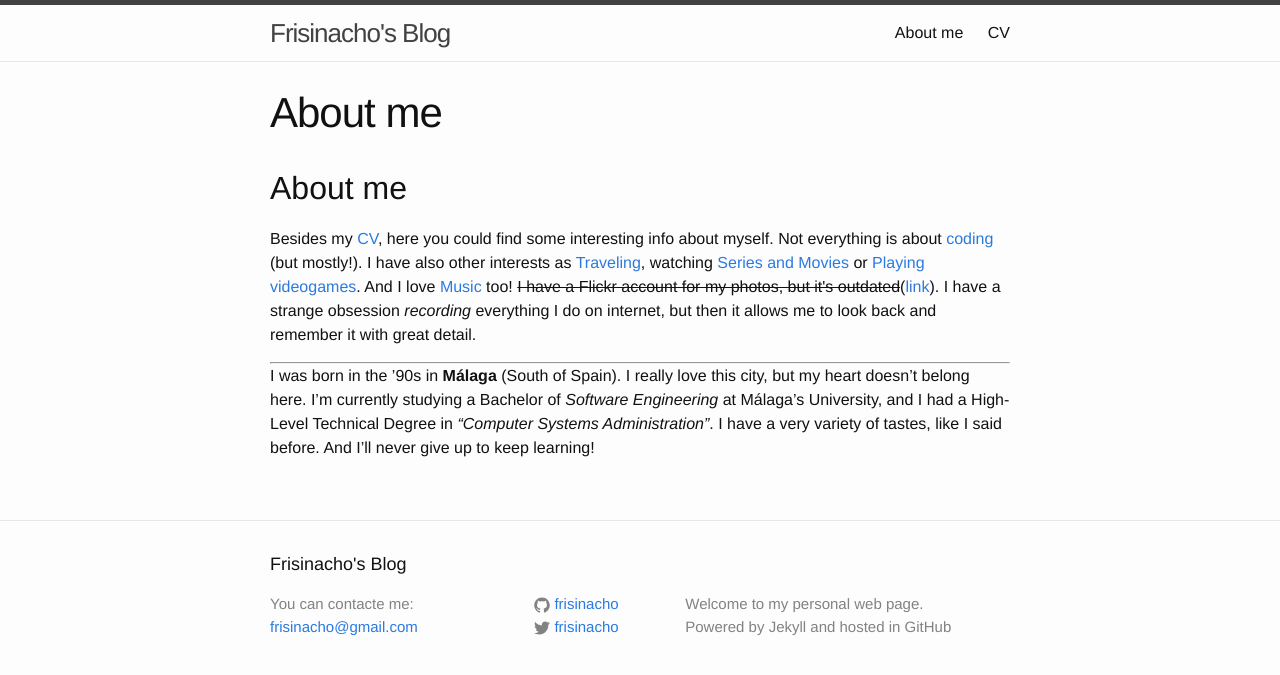
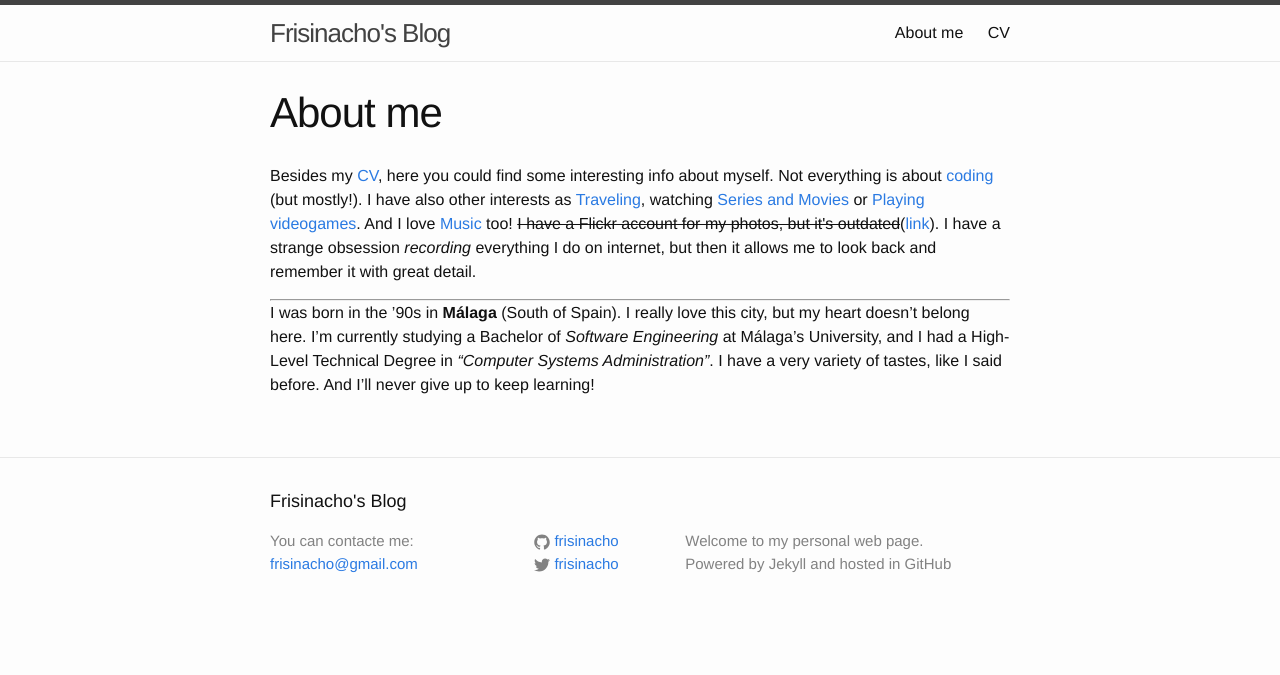
Before and after one commit to frisinacho/frisinacho.github.io, a Jekyll site: the page built from pages/about.md, in a window 1280 px wide. Shown: the top 675 px of the page. Built offline with Jekyll 4.4.1, drawn with Linux system fonts in a browser that asks for light colours.

```diff
--- a/pages/about.md
+++ b/pages/about.md
@@ -1,9 +1,7 @@
 ---
 title: About me
 permalink: /about/
-author: Nacho
 ---
-##About me
 
 Besides my [CV]({{ "/cv" | prepend: site.baseurl }}), here you could find some interesting info about myself.
 Not everything is about [coding][github] (but mostly!). I have also other interests as [Traveling][travel-blog], watching [Series and Movies][traktv] or [Playing videogames][steam]. And I love [Music][lastfm] too! <strike>I have a Flickr account for my photos, but it's outdated</strike>([link][flickr]).
```
